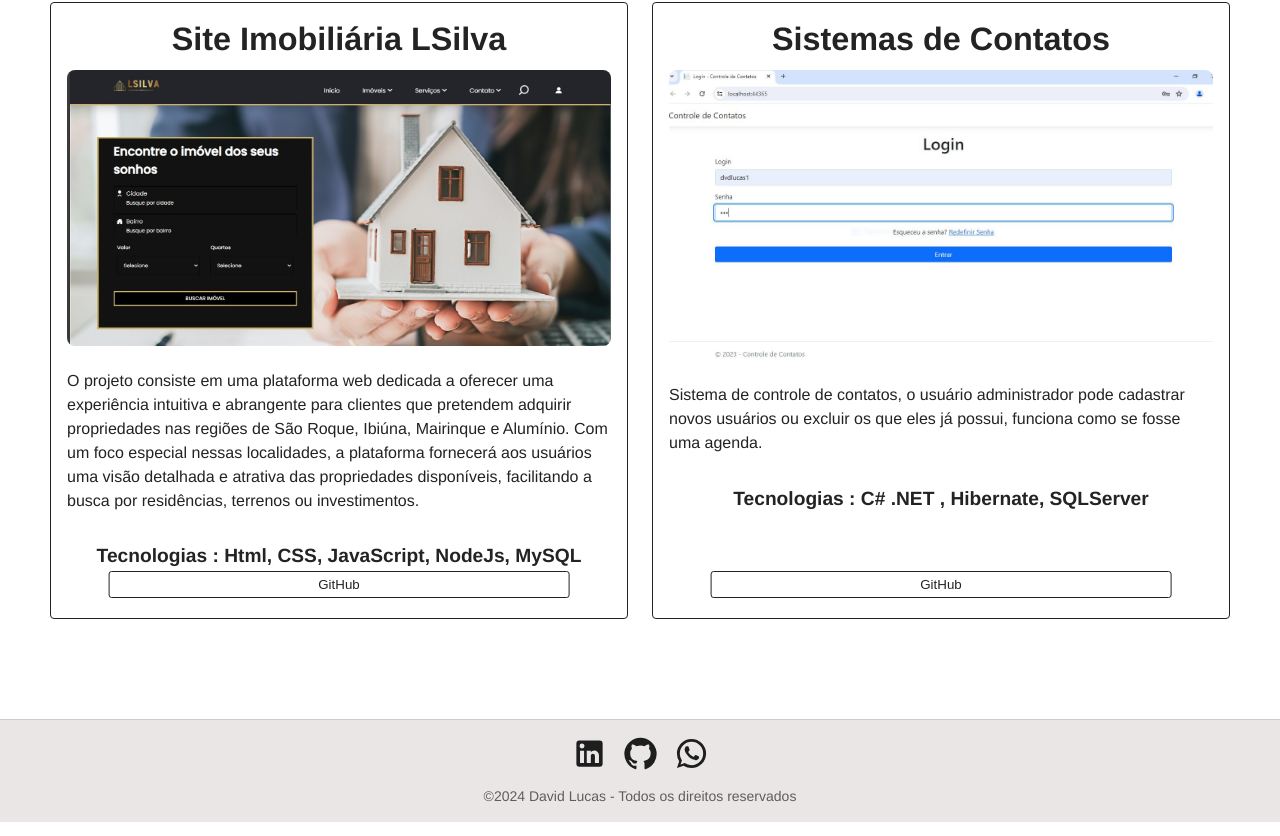
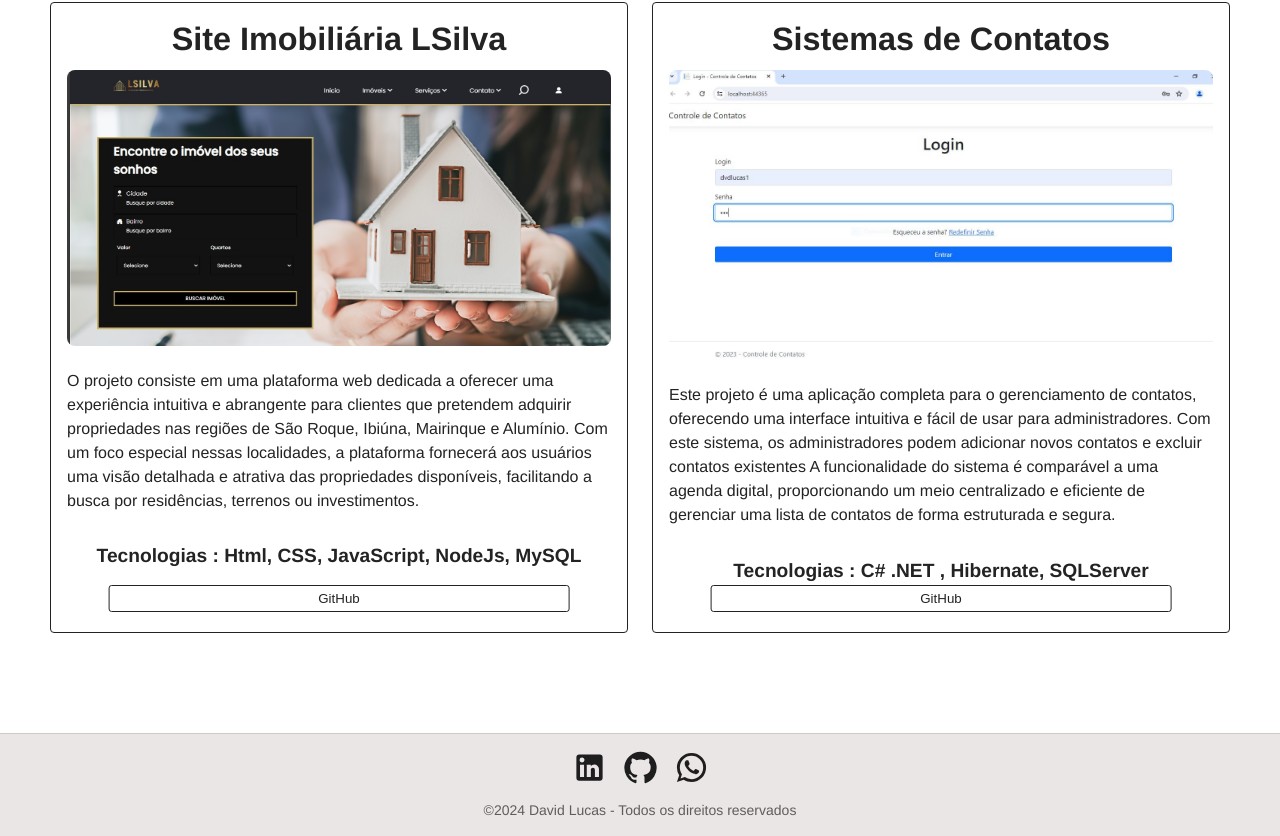
Before and after one commit to dvdlucas/meu-portfolio, a React (Vite) app: page / in a window 1280 px wide. Shown: the part 2571-3407 px from the top of the page. Built offline with nearby package versions, Linux system fonts and the light colour scheme.

Commit message:
alteração

```diff
--- a/src/pages/Home/sections/Projects/Projects.tsx
+++ b/src/pages/Home/sections/Projects/Projects.tsx
@@ -29,7 +29,8 @@ const Projects = () => {
                         <ProjectCard
                             title="Sistemas de Contatos"
                             imageSrc={ImageApiC}
-                            description="Sistema de controle de contatos, o usuário administrador pode cadastrar novos usuários ou excluir os que eles já possui, funciona como se fosse uma agenda."
+                            description="Este projeto é uma aplicação completa para o gerenciamento de contatos, oferecendo uma interface intuitiva e fácil de usar para administradores. Com este sistema, os administradores podem adicionar novos contatos e excluir contatos existentes
+                             A funcionalidade do sistema é comparável a uma agenda digital, proporcionando um meio centralizado e eficiente de gerenciar uma lista de contatos de forma estruturada e segura."
                             tecnologias="Tecnologias : C# .NET , Hibernate, SQLServer"
                         />
                     </Grid>
```
Also changed, not shown: 1 other file (tests, documents, lock files or other folders).
